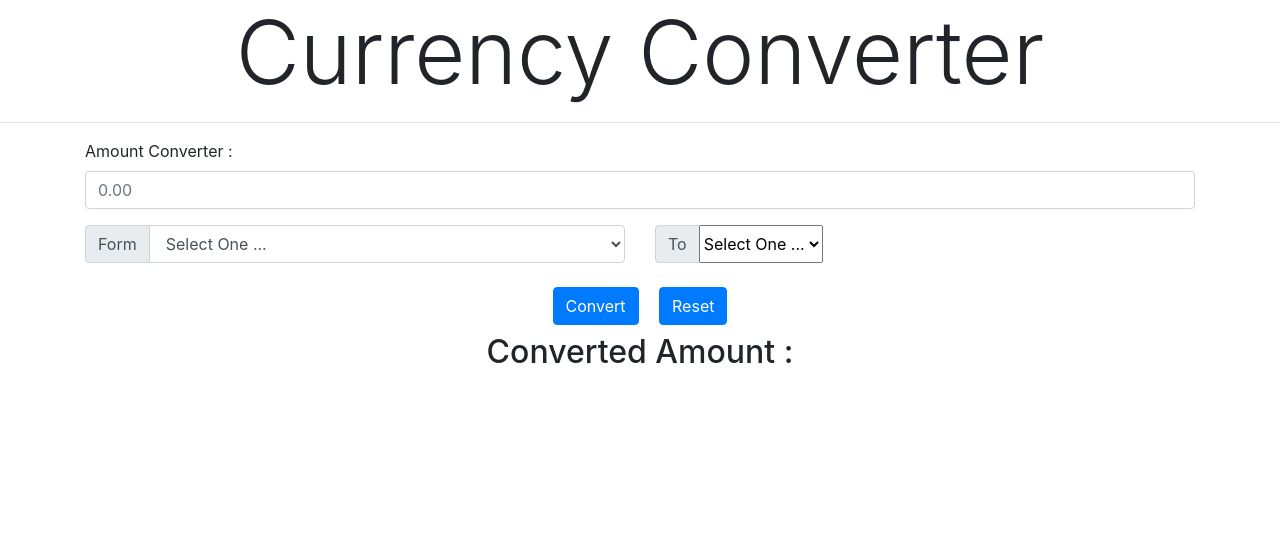
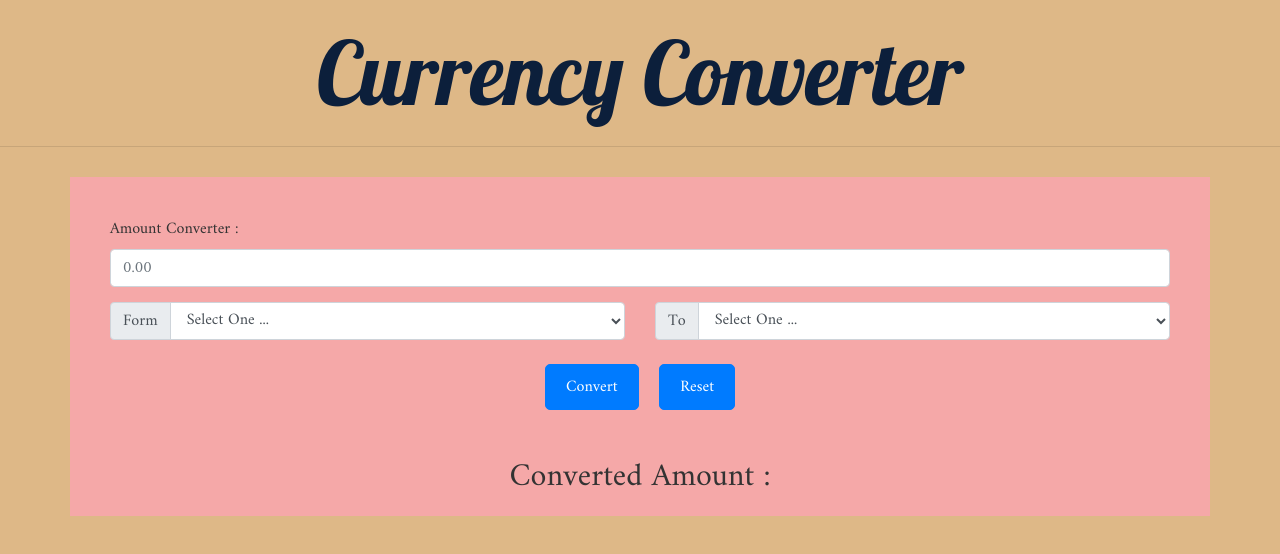
Before and after one commit to Abdullah-Sholum/CurrencyConverter, a plain HTML site: page index.html in a window 1280 px wide. Drawn offline with nearby package versions, Linux system fonts and the light colour scheme.

Commit message:
add css & edit html

```diff
--- a/index.html
+++ b/index.html
@@ -94,7 +94,7 @@
                         <div class="input-group-prepend">
                             <span class="input-group-text">To</span>
                         </div>
-                        <select class="form-control-to" id="sel2">
+                        <select class="form-control to" id="sel2">
                             <option value="">Select One ...</option>
                             <option value="USD"> USD</option>
                             <option value="AED">AED</option>
--- a/style.css
+++ b/style.css
@@ -0,0 +1,70 @@
+/* reset browser styling */
+body, h1, h2, p {
+    margin: 0;
+    padding: 0;
+}
+
+/* general body styling */
+body {
+    font-family: 'amiri', serif;
+    background-color: burlywood;
+    color: #333;
+}
+
+/* centered heading styling */
+.heading {
+    margin: 20px 0;
+    font-family: 'lobster', cursive;
+    color: #0c1f3b;
+}
+
+/* container styling */
+.container {
+    margin-top: 30px;
+    padding: 20px;
+    background-color: #f5a8a8;
+}
+
+/* main section styling */
+.main {
+    padding: 20px;
+}
+
+.form-group {
+    margin-bottom: 15px;
+}
+
+/* prevent text wrapping */
+.form-control {
+    white-space: nowrap;
+}
+
+.btn {
+    border-radius: 5px;
+    padding: 10px 20px;
+    font-size: 16px; ;
+}
+
+.btn-primary {
+    background-color: #007bff;
+    border-color: #007bff;
+    color: #ffffff  ;
+}
+
+.btn-primary.reset {
+    background-color: #6c757d;
+    border-color: #6c757d;
+}
+
+.text-center {
+    text-align: center;
+}
+
+#finalAmount {
+    margin-top: 20px;
+}
+
+.finalValue {
+    color: green;
+    font-weight: bold;
+}
```
